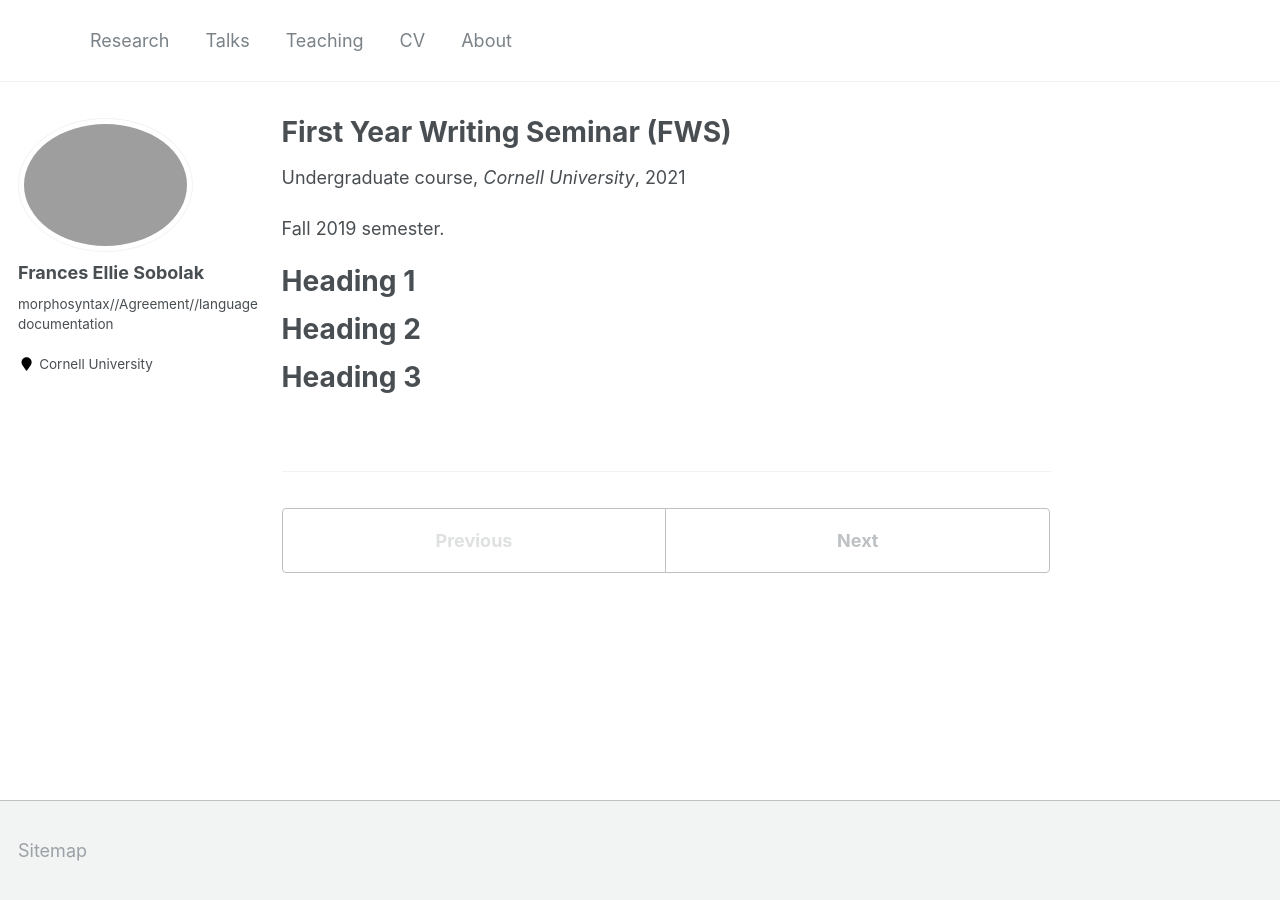
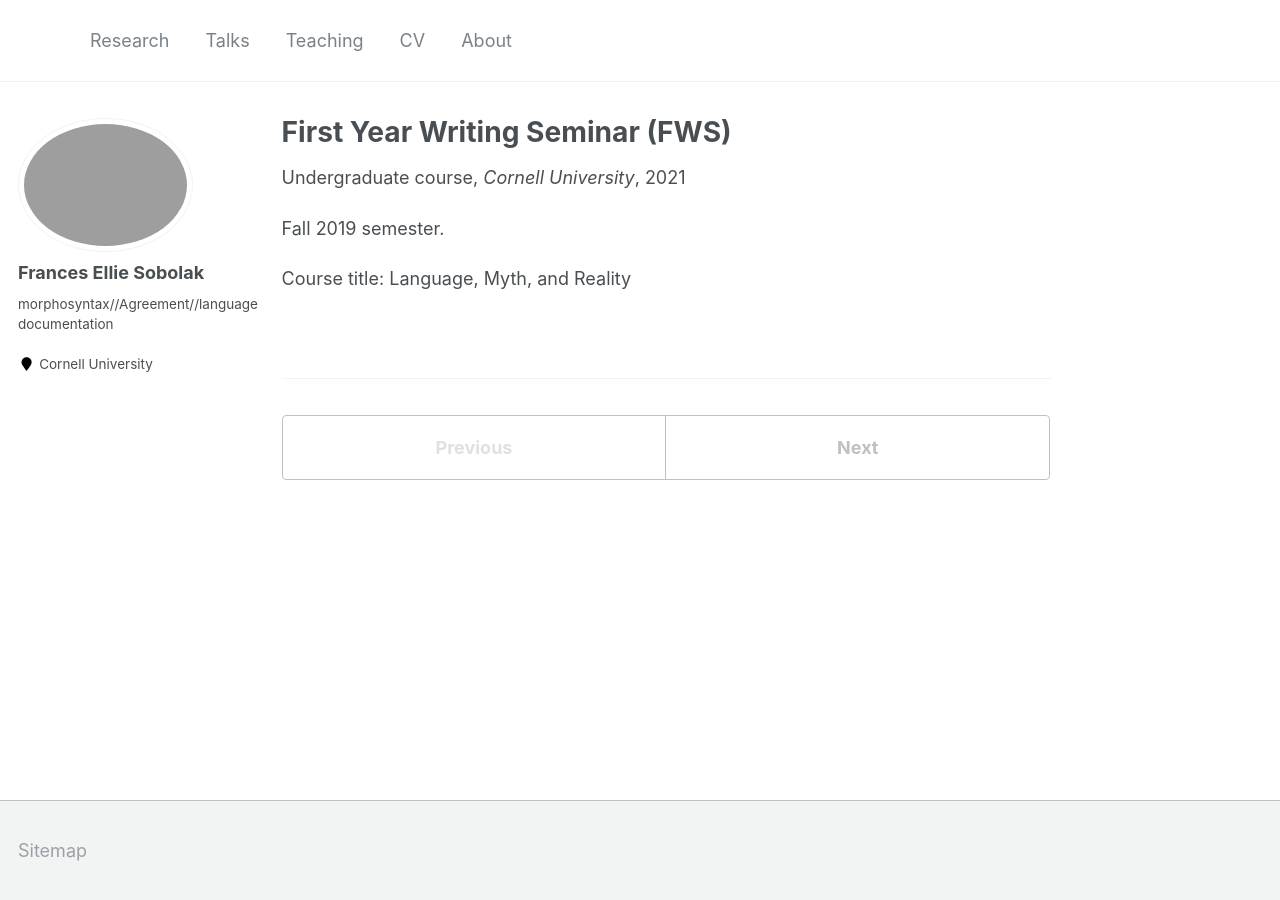
Before and after one commit to fesobolak/fesobolak.github.io, a Jekyll site: the page built from _teaching/2019-fall-teaching-1.md, in a window 1280 px wide. Built offline with Jekyll 4.4.1, drawn with Linux system fonts in a browser that asks for light colours.

Commit message:
Update 2019-fall-teaching-1.md

```diff
--- a/_teaching/2019-fall-teaching-1.md
+++ b/_teaching/2019-fall-teaching-1.md
@@ -9,11 +9,4 @@ location: "Ithaca, New York"
 
 Fall 2019 semester.
 
-Heading 1
-======
-
-Heading 2
-======
-
-Heading 3
-======
+Course title: Language, Myth, and Reality
```
